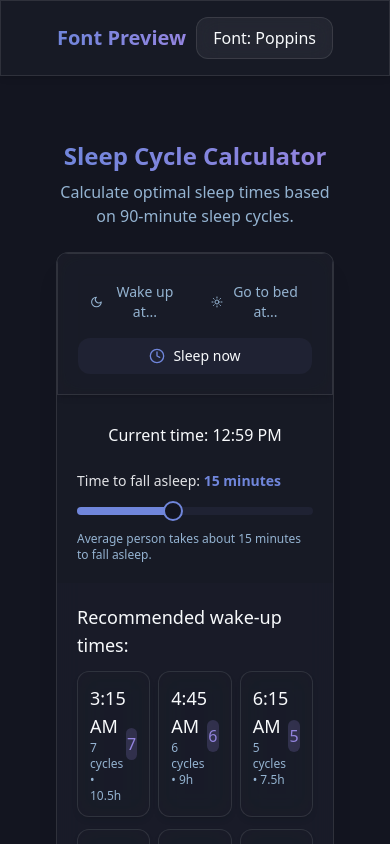
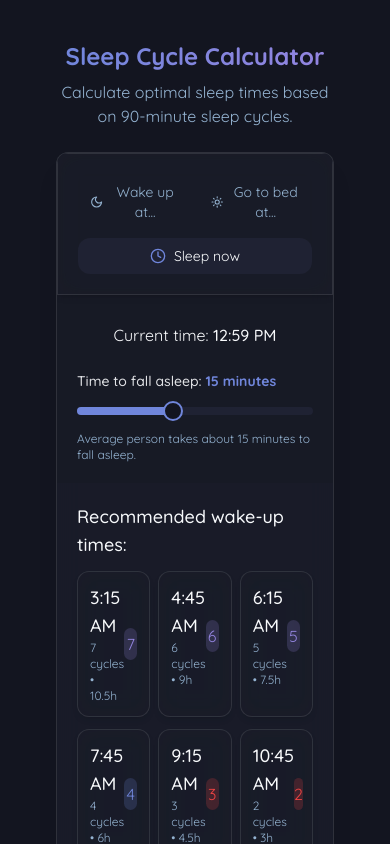
Before and after one commit to axalii/dreamweaver-calc, a React (Vite) app: page / in a window 390 px wide. Shown: the top 844 px of the page. Built offline with nearby package versions, Linux system fonts and the light colour scheme.

Commit message:
Apply Quicksand font and optimize mobile
- Remove header
- Apply Quicksand font
- Optimize the site for mobile users

```diff
--- a/src/components/FontSelector.tsx
+++ b/src/components/FontSelector.tsx
@@ -1,80 +1,9 @@
 
-import React, { useState } from 'react';
-import { Check } from 'lucide-react';
-import { cn } from '@/lib/utils';
+import React from 'react';
 
-type FontOption = {
-  name: string;
-  className: string;
-  family: string;
-};
-
-const fontOptions: FontOption[] = [
-  { name: 'Poppins', className: 'font-poppins', family: "'Poppins', sans-serif" },
-  { name: 'Montserrat', className: 'font-montserrat', family: "'Montserrat', sans-serif" },
-  { name: 'Quicksand', className: 'font-quicksand', family: "'Quicksand', sans-serif" },
-  { name: 'Raleway', className: 'font-raleway', family: "'Raleway', sans-serif" },
-  { name: 'Space Grotesk', className: 'font-space-grotesk', family: "'Space Grotesk', sans-serif" },
-  { name: 'Nunito', className: 'font-nunito', family: "'Nunito', sans-serif" },
-  { name: 'Inter', className: 'font-inter', family: "'Inter', sans-serif" },
-  { name: 'Rubik', className: 'font-rubik', family: "'Rubik', sans-serif" },
-  { name: 'DM Sans', className: 'font-dm-sans', family: "'DM Sans', sans-serif" },
-  { name: 'Playfair Display', className: 'font-playfair', family: "'Playfair Display', serif" },
-];
-
+// This component is no longer used as we've set Quicksand as the default font
 const FontSelector = () => {
-  const [selectedFont, setSelectedFont] = useState<string>(fontOptions[0].name);
-  const [menuOpen, setMenuOpen] = useState<boolean>(false);
-
-  const selectFont = (fontName: string) => {
-    setSelectedFont(fontName);
-    setMenuOpen(false);
-
-    // Apply font to the entire body
-    document.body.className = '';
-    const font = fontOptions.find(f => f.name === fontName);
-    if (font) {
-      document.body.classList.add(font.className);
-    }
-  };
-
-  return (
-    <header className="py-4 px-6 glass border-b border-white/10 mb-6">
-      <div className="container max-w-4xl mx-auto flex items-center justify-between">
-        <div className="text-xl font-bold text-gradient">Font Preview</div>
-
-        <div className="relative">
-          <button
-            onClick={() => setMenuOpen(!menuOpen)}
-            className="glass-light px-4 py-2 rounded-lg flex items-center gap-2"
-          >
-            <span>Font: {selectedFont}</span>
-          </button>
-
-          {menuOpen && (
-            <div className="absolute top-full right-0 mt-2 z-50 w-64 glass rounded-lg p-2 border border-white/10">
-              <div className="max-h-80 overflow-y-auto">
-                {fontOptions.map((font) => (
-                  <button
-                    key={font.name}
-                    className={cn(
-                      "w-full text-left px-3 py-2 rounded-md transition-all-200 flex items-center justify-between",
-                      selectedFont === font.name ? "bg-secondary text-foreground" : "hover:bg-secondary/50",
-                      font.className
-                    )}
-                    onClick={() => selectFont(font.name)}
-                  >
-                    <span>{font.name}</span>
-                    {selectedFont === font.name && <Check size={16} />}
-                  </button>
-                ))}
-              </div>
-            </div>
-          )}
-        </div>
-      </div>
-    </header>
-  );
+  return null;
 };
 
 export default FontSelector;
--- a/src/index.css
+++ b/src/index.css
@@ -44,7 +44,7 @@
   }
 
   body {
-    @apply bg-background text-foreground antialiased overflow-x-hidden;
+    @apply bg-background text-foreground antialiased overflow-x-hidden font-quicksand;
     font-feature-settings: "ss01", "ss02", "cv01", "cv02", "cv03";
   }
 
--- a/src/pages/Index.tsx
+++ b/src/pages/Index.tsx
@@ -2,12 +2,10 @@
 import React from 'react';
 import SleepCalculator from '@/components/SleepCalculator';
 import SleepCycles from '@/components/SleepCycles';
-import FontSelector from '@/components/FontSelector';
 
 const Index = () => {
   return (
-    <main className="min-h-screen bg-background text-foreground">
-      <FontSelector />
+    <main className="min-h-screen bg-background text-foreground font-quicksand">
       <SleepCalculator />
       <SleepCycles />
     </main>
```
